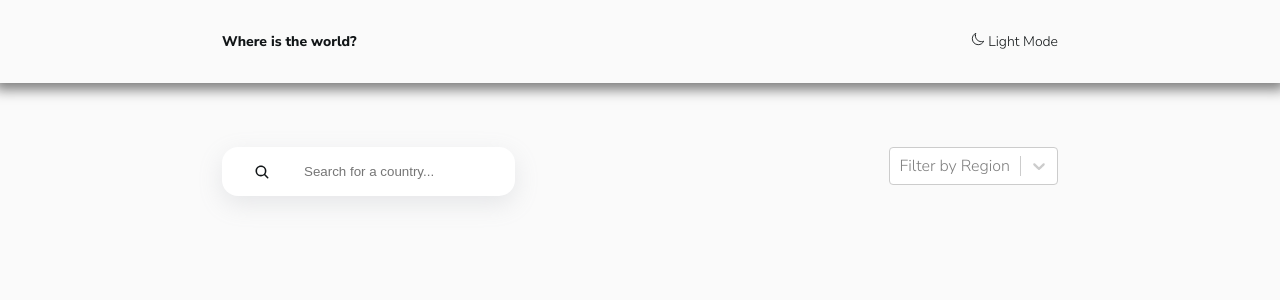
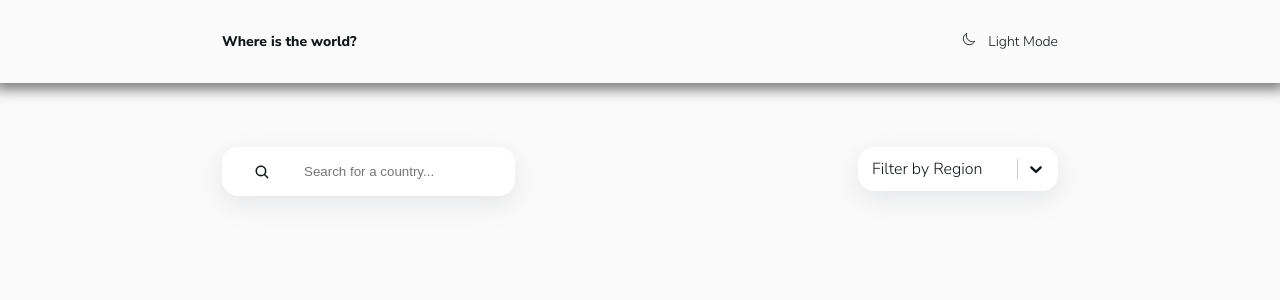
Before and after one commit to michey85/countries-spa, a React (Create React App) app: page / in a window 1280 px wide. Shown: the top 300 px of the page. Built offline with nearby package versions, Linux system fonts and the light colour scheme.

Commit message:
select prepared

```diff
--- a/package.json
+++ b/package.json
@@ -9,6 +9,7 @@
     "react": "^17.0.2",
     "react-dom": "^17.0.2",
     "react-icons": "^4.2.0",
+    "react-router": "^5.2.1",
     "react-scripts": "4.0.3",
     "react-select": "^5.0.0",
     "styled-components": "^5.3.1",
--- a/src/App.jsx
+++ b/src/App.jsx
@@ -1,29 +1,18 @@
-import { useState, useEffect } from 'react';
-
 import {Header} from './components/Header';
 import { Main } from './components/Main';
 
 import { Controls } from './components/Controls';
 
 function App() {
-  const [theme, setTheme] = useState('light');
-
-  const toggleTheme = () => {
-    setTheme(theme === 'light' ? 'dark' : 'light');
-  }
-
-  useEffect(() => {
-    document.body.setAttribute('data-theme', theme);
-  }, [theme]);
 
   // TODO: add routing
   return (
-    <div className="app" data-theme={theme}>
-      <Header mode={theme} changeMode={toggleTheme} />
+    <>
+      <Header />
       <Main>
         <Controls />
       </Main>
-    </div>
+    </>
   );
 }
 
--- a/src/components/Controls/Controls.jsx
+++ b/src/components/Controls/Controls.jsx
@@ -1,7 +1,7 @@
 import styled from 'styled-components';
 
-import Select from 'react-select';
-import { Search } from './Search'
+import { Search } from './Search';
+import { CustomSelect } from './CustomSelect';
 
 
 const Wrapper = styled.div`
@@ -10,20 +10,39 @@ const Wrapper = styled.div`
 `;
 
 const options = [
-    {value: '', label: 'All'},
     {value: 'Africa', label: 'Africa'},
     {value: 'America', label: 'America'},
     {value: 'Asia', label: 'Asia'},
     {value: 'Europe', label: 'Europe'},
     {value: 'Oceania', label: 'Oceania'},
 ];
-// const Select = styled.select.attrs()``;
 
 export const Controls = () => {
     return (
         <Wrapper>
             <Search />
-            <Select options={options} placeholder="Filter by Region" />
+            <CustomSelect
+                options={options}
+                placeholder="Filter by Region"
+                isClearable
+                // styles={{
+                //     control: (provided) => ({
+                //         ...provided,
+                //         backgroundColor: 'var(--colors-ui-base)',
+                //         color: '--colors-text',
+                //         borderRadius: 'var(--radii)',
+                //         padding: '0.25rem',
+                //         border: 'none',
+                //         boxShadow: 'var(--shadow)',
+                //     }),
+                //     option: (provided, state) => ({
+                //         ...provided,
+                //         cursor: 'pointer',
+                //         color: state.isSelected ? 'var(--colors-bg)' : 'var(--colors-text)',
+                //         backgroundColor: state.isSelected ? 'var(--colors-bg)' : 'var(--colors-ui)'
+                //       }),
+                // }}
+            />
         </Wrapper>
     )
 }
--- /dev/null
+++ b/src/components/Controls/CustomSelect.jsx
@@ -0,0 +1,46 @@
+import styled from 'styled-components';
+
+import Select from 'react-select';
+
+export const CustomSelect = styled(Select).attrs({
+    styles: {
+        control: (provided) => ({
+            ...provided,
+            backgroundColor: 'var(--colors-ui-base)',
+            color: '--colors-text',
+            borderRadius: 'var(--radii)',
+            padding: '0.25rem',
+            border: 'none',
+            boxShadow: 'var(--shadow)',
+        }),
+        option: (provided, state) => ({
+            ...provided,
+            cursor: 'pointer',
+            color: state.isSelected ? 'var(--colors-bg)' : 'var(--colors-text)',
+            backgroundColor: state.isSelected ? 'var(--colors-bg)' : 'var(--colors-ui)'
+          }),
+    }
+})`
+    width: 200px;
+    border-radius: var(--radii);
+    font-family: var(--family);
+    border: none;
+
+    & > * {
+        box-shadow: var(--shadow);
+
+    }
+
+    & input {
+        padding-left: 0.25rem;
+    }
+
+    & * {
+        font-family: var(--family) !important;
+        color: var(--colors-text) !important;
+    }
+
+    & div[id]:last-child {
+        background-color: var(--colors-ui);
+    }
+`;
--- a/src/components/Header/Header.jsx
+++ b/src/components/Header/Header.jsx
@@ -1,3 +1,4 @@
+import { useState, useEffect } from 'react';
 import styled from 'styled-components';
 import { IoMoonOutline, IoMoon } from "react-icons/io5";
 
@@ -29,21 +30,35 @@ const HeaderEl = styled.header`
     box-shadow: 0 2px 12px 5px grey;
 `;
 
-export const Header = ({mode = 'dark', changeMode}) => {
-    const capMode = mode[0].toUpperCase() + mode.slice(1);
+export const Header = () => {
+    const [theme, setTheme] = useState('light');
+
+  const toggleTheme = () => {
+    setTheme(theme === 'light' ? 'dark' : 'light');
+  }
+
+  useEffect(() => {
+    document.body.setAttribute('data-theme', theme);
+  }, [theme]);
+    const capMode = theme[0].toUpperCase() + theme.slice(1);
 
     return (
         <HeaderEl>
             <Container>
                 <Wrapper>
                     <Title>Where is the world?</Title>
-                    <ModeSwitcher onClick={changeMode}>
-                        {mode === 'light' ? (
+                    <ModeSwitcher onClick={toggleTheme}>
+                        {theme === 'light' ? (
                             <IoMoonOutline size="14px" />
                         ): (
                             <IoMoon size="14px" />
                         )}
-                        {' '} {capMode} Mode</ModeSwitcher>
+                        <span
+                            style={{marginLeft: '0.75rem'}}
+                        >
+                            {capMode} Mode
+                        </span>
+                    </ModeSwitcher>
                 </Wrapper>
             </Container>
         </HeaderEl>
```
Also changed, not shown: 1 other file (tests, documents, lock files or other folders).
